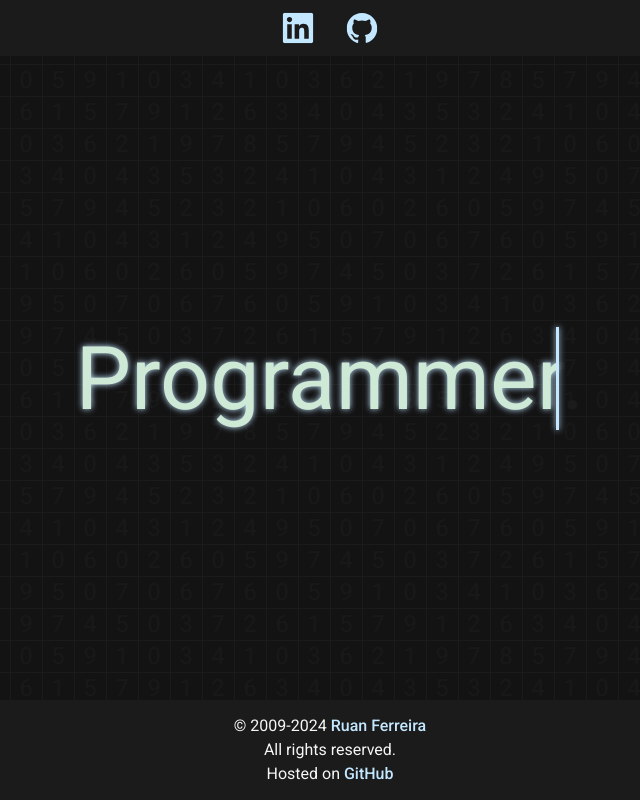
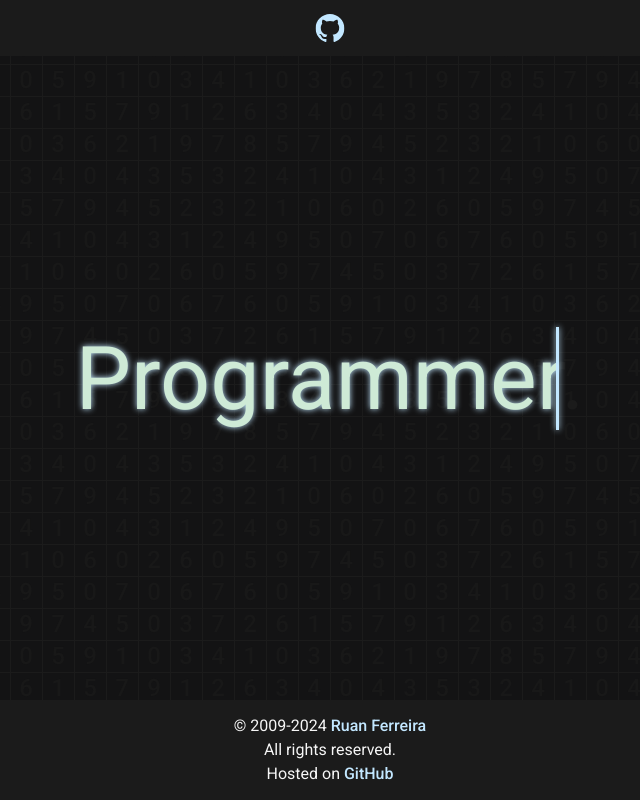
Before and after one commit to ruanfdev/ruanfdev.github.io, an Angular app: page / in a window 1280 px wide. Shown: the whole page, without its empty margins (310-950 px from the left). Built offline with nearby package versions, Linux system fonts and the light colour scheme.

Commit message:
updated coming soon

```diff
--- a/src/app/coming-soon/coming-soon.component.html
+++ b/src/app/coming-soon/coming-soon.component.html
@@ -4,7 +4,7 @@
 	</p>
 </section>
 <header>
-	<a
+	<!-- <a
 		class="link-LinkedIn"
 		target="_blank"
 		href="https://www.linkedin.com/in/ruanfdev"
@@ -20,7 +20,7 @@
 				d="M20.447 20.452h-3.554v-5.569c0-1.328-.027-3.037-1.852-3.037-1.853 0-2.136 1.445-2.136 2.939v5.667H9.351V9h3.414v1.561h.046c.477-.9 1.637-1.85 3.37-1.85 3.601 0 4.267 2.37 4.267 5.455v6.286zM5.337 7.433c-1.144 0-2.063-.926-2.063-2.065 0-1.138.92-2.063 2.063-2.063 1.14 0 2.064.925 2.064 2.063 0 1.139-.925 2.065-2.064 2.065zm1.782 13.019H3.555V9h3.564v11.452zM22.225 0H1.771C.792 0 0 .774 0 1.729v20.542C0 23.227.792 24 1.771 24h20.451C23.2 24 24 23.227 24 22.271V1.729C24 .774 23.2 0 22.222 0h.003z"
 			/>
 		</svg>
-	</a>
+	</a> -->
 	<a class="link-GitHub" target="_blank" href="https://github.com/ruanfdev">
 		<svg
 			class="svg-GitHub"
--- a/src/app/coming-soon/coming-soon.component.scss
+++ b/src/app/coming-soon/coming-soon.component.scss
@@ -100,12 +100,12 @@ a[class*="link-"] {
 		transition: inherit;
 		height: 100%;
 		fill: $blue-text;
-		transform: scale(0.9);
+		transform: scale(0.85);
 	}
 
 	&:hover svg[class*="svg-"] {
 		fill: $green-text;
-		transform: scale(1);
+		transform: scale(0.95) rotateY(360deg);
 	}
 }
 
```
